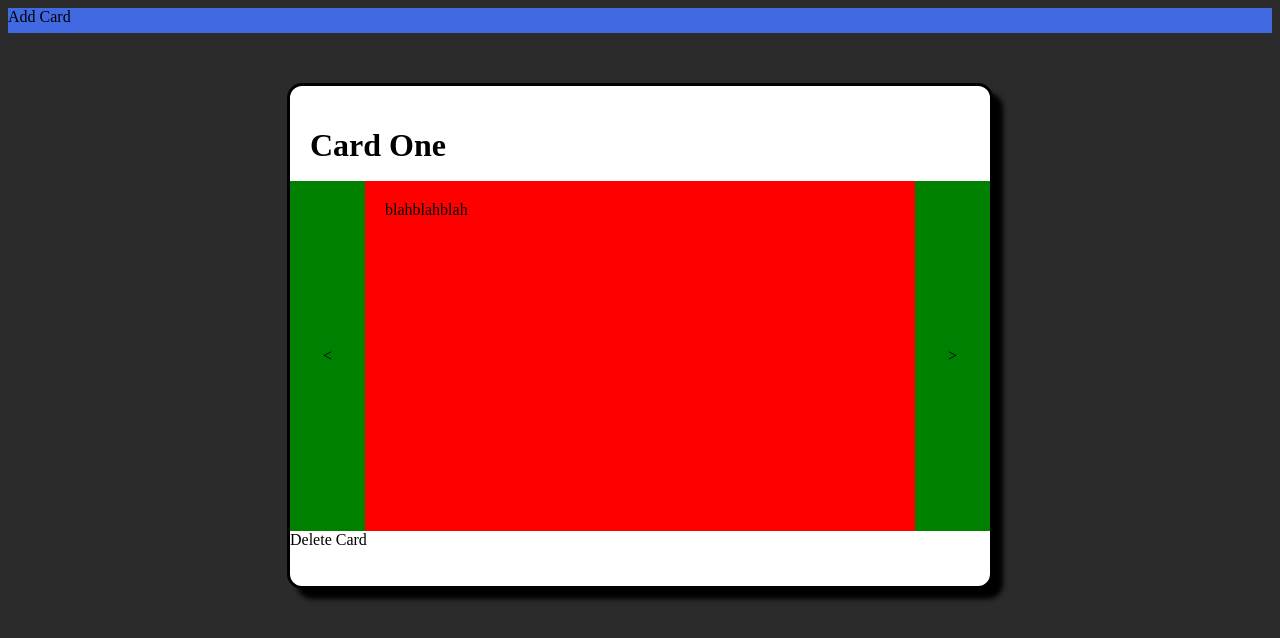
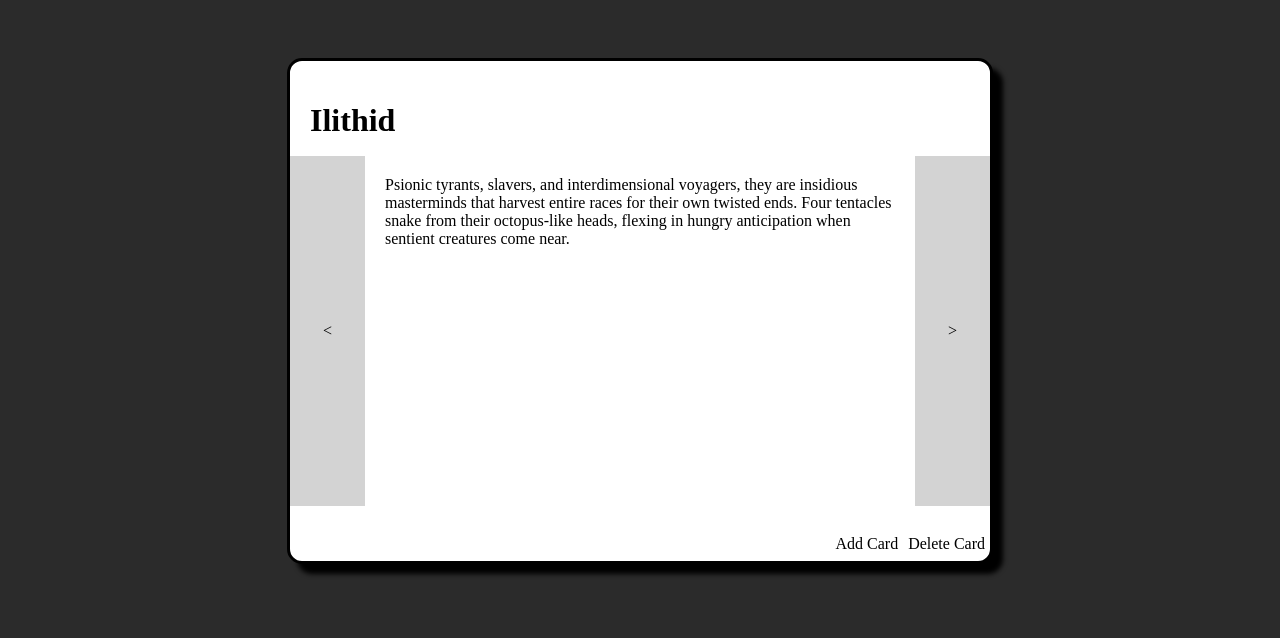
Before and after one commit to ninjavitis/w4_d4_flashcards, a plain HTML site: page index.html in a window 1280 px wide. Drawn offline with nearby package versions, Linux system fonts and the light colour scheme.

Commit message:
all basic functions implemented

```diff
--- a/index.html
+++ b/index.html
@@ -4,20 +4,19 @@
   </head>
 
   <body class="body">
-    <nav class="navbar">
-      <div id="addCardButton">Add Card</div>
-    </nav>
+
     <div class="container">
       <div class="verticalCentered card">
-        <div class="hbox" id="row1"><h1 id="card_title" contenteditable="true">CARD TITLE</h1></div>
+        <div class="hbox" id="row1"><h1 id="card_title" contenteditable="true"></h1></div>
         <div class="hbox" id="row2">
             <div class="vbox" id="cardRetreatButton"><</div>
-            <div class="vbox" id="card_body" contenteditable="true">Lorem ipsum dolor sit amet, consectetur adipiscing elit. Aenean tempor dui eget dui sollicitudin lobortis. Donec non lacinia mi. Proin commodo mauris at iaculis vestibulum. Quisque sagittis lorem ac fermentum convallis. Phasellus malesuada, libero non ullamcorper sodales, eros odio molestie mauris, ullamcorper tristique nisl elit quis nisi. Pellentesque egestas, tellus vel vehicula feugiat, orci lorem finibus urna, ac scelerisque nibh justo quis tortor. Quisque risus mauris, tempus quis congue eget, varius quis massa. Quisque rhoncus ac urna sit amet mollis. Quisque porttitor elementum commodo. In id neque euismod, dapibus massa a, venenatis magna.
+            <div class="vbox" id="card_body" contenteditable="true">
               </div>
             <div class="vbox" id="cardAdvanceButton">></div>
         </div>
         <div class="hbox" id="row3">
-          <div class="vbox" id='deleteCardButton'>Delete Card</div>
+            <div class="vbox footer_button" id="addCardButton">Add Card</div>
+          <div class="vbox footer_button" id='deleteCardButton'>Delete Card</div>
           <div class="vbox"></div>
         </div>
       </div>
--- a/script.js
+++ b/script.js
@@ -1,13 +1,17 @@
 $(document).ready(function(){
-  var cards = [{title:"Card One", body:"blahblahblah"}, {title:"Card Two",body:"harharhar"}];
-  var forwardButton = $('#cardAdvanceButton');
+  var cards = [{title:"Ilithid", body:"Psionic tyrants, slavers, and interdimensional voyagers, they are insidious masterminds that harvest entire races for their own twisted ends. Four tentacles snake from their octopus-like heads, flexing in hungry anticipation when sentient creatures come near."},
+               {title:"Shambling Mound",body:"A shambling mound, sometimes called a shambler, trudges ponderously through bleak swamps, dismal marshes, and rain forests, consuming any organic matter in its path. This rotting heap of animated vegetation looms up half again as tall as a human, tapering into a faceless head at its top."},
+                {title:"Demilich",body:"The immortality granted to a lich lasts only as long as it feeds mortal souls to its phylactery. If it falters or fails in that task, its bones turn to dust until only its skull remains. This demilich contains only a fragment of the lich’s malevolent life force — just enough so that if it is disturbed, these remains rise into the air and assume a wraithlike form. The skull then emits a terrifying howl that can slay the weak-hearted and leave others trembling with fear. Left alone, it sinks back down and returns to the empty peace of its existence."}
+              ];
+
+               var forwardButton = $('#cardAdvanceButton');
   var backButton = $('#cardRetreatButton');
   var addButton = $('#addCardButton')
   var deleteButton = $('#deleteCardButton')
   var currentCard = 0;
 
-  var titleField = $('card_title')
-  var bodyField = $('card_body')
+  var titleField = $('#card_title')
+  var bodyField = $('#card_body')
 
 // start with the first card
   updateCardDisplay(0)
@@ -62,16 +66,26 @@ function addCard(){
   updateCardDisplay(currentCard)
 }
 
-// make the title editable
+
+
+titleField.on('click', function(){
   var content = document.querySelector('#card_title');
   content.addEventListener('input', function(event) {
     cards[currentCard].title = content.innerHTML;
   })
+})
 
+
+bodyField.on('click', function(){
   // make the body editiable
   var content = document.querySelector('#card_body');
   content.addEventListener('input', function(event) {
     cards[currentCard].body = content.innerHTML;
   })
+})
+
+
+
+
 
 })
--- a/style.css
+++ b/style.css
@@ -37,6 +37,10 @@
 
 }
 
+.footer_button{
+  margin:5px;
+}
+
 #row1{
   height: 55px;
   padding: 20px;
@@ -44,25 +48,28 @@
 
 #row2{
   height: 350px;
-  background-color:red;
+  background-color:white;
 }
 
 #row3{
   height: 75px;
+  justify-content: flex-end;
+  align-items: center;
+
 }
 
 #cardAdvanceButton{
   width:75px;
   justify-content: center;
   align-items: center;
-  background-color:green;
+  background-color: lightgrey;
 }
 
 #cardRetreatButton{
   width:75px;
   justify-content: center;
   align-items: center;
-  background-color:green;
+  background-color:lightgrey;
 }
 
 #card_body{
```
